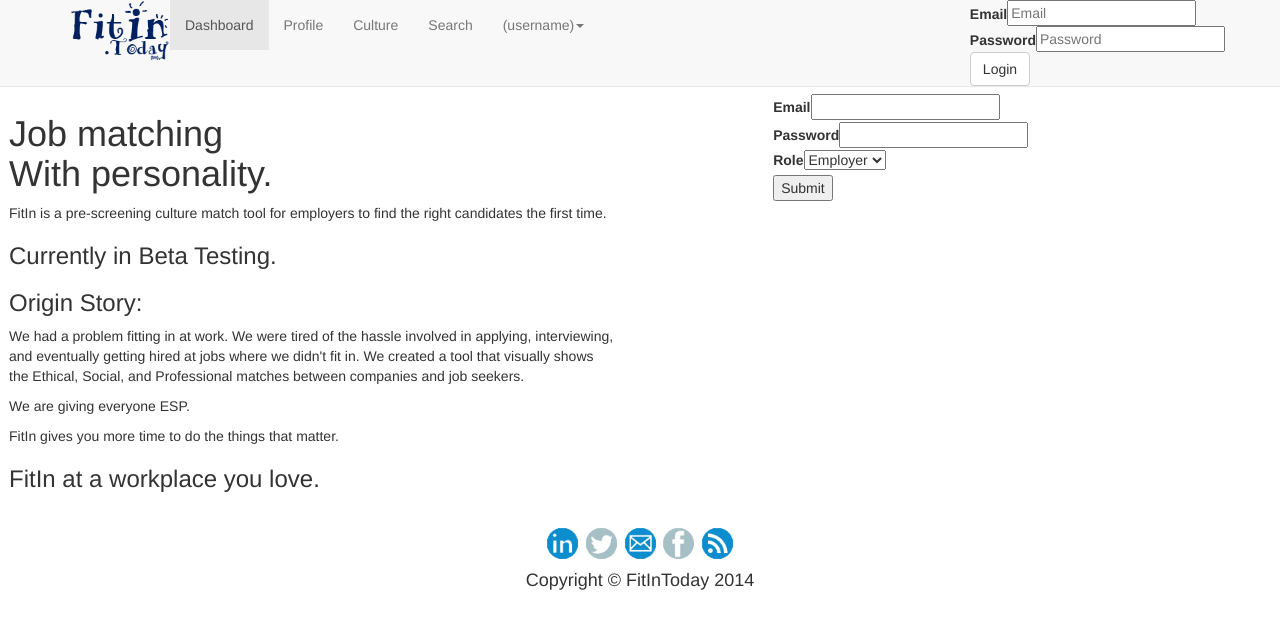
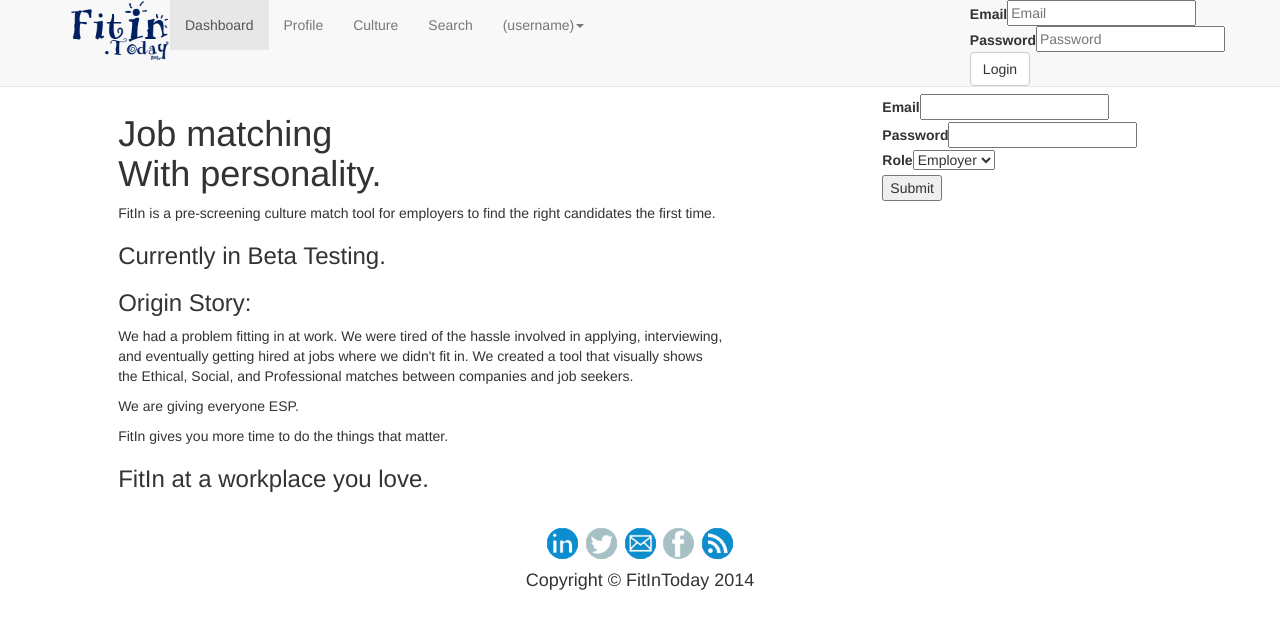
Before and after one commit to desnudopenguino/fitin, a CakePHP app: the page made by app/View/Pages/home.ctp in a window 1280 px wide. Shown: the top 629 px of the page. Run offline with PHP 8.4 and a stand-in for CakePHP, Linux system fonts and the light colour scheme; the template is opened without the code that fills it, so the values that code supplies are empty; form fields are guessed from the names that the template uses; some libraries are stand-ins or nearby versions.

Commit message:
misspelling

```diff
--- a/app/View/Pages/home.ctp
+++ b/app/View/Pages/home.ctp
@@ -1,5 +1,5 @@
 <div class="row">
-	<div class="col-md-6 col-md-offest-1 well-lg">
+	<div class="col-md-6 col-md-offset-1 well-lg">
 		<?php echo $this->element('welcome'); ?>
 	</div>
 	<div class="col-md-3 col-md-offset-1 well-lg">
```
